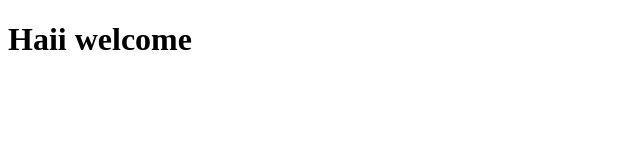
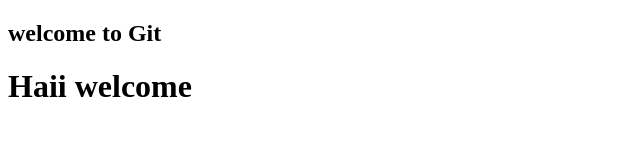
Before and after one commit to Megalainnovaskill/Gohan, a plain HTML site: page index.html in a window 1280 px wide. Shown: the whole page, without its empty margins (0-640 px from the left). Drawn offline with Linux system fonts and the light colour scheme.

Commit message:
second commit

```diff
--- a/index.html
+++ b/index.html
@@ -6,6 +6,7 @@
     <title>GIT</title>
 </head>
 <body>
+    <h2>welcome to Git</h2>
     <h1>Haii welcome</h1>
 </body>
 </html>
```
